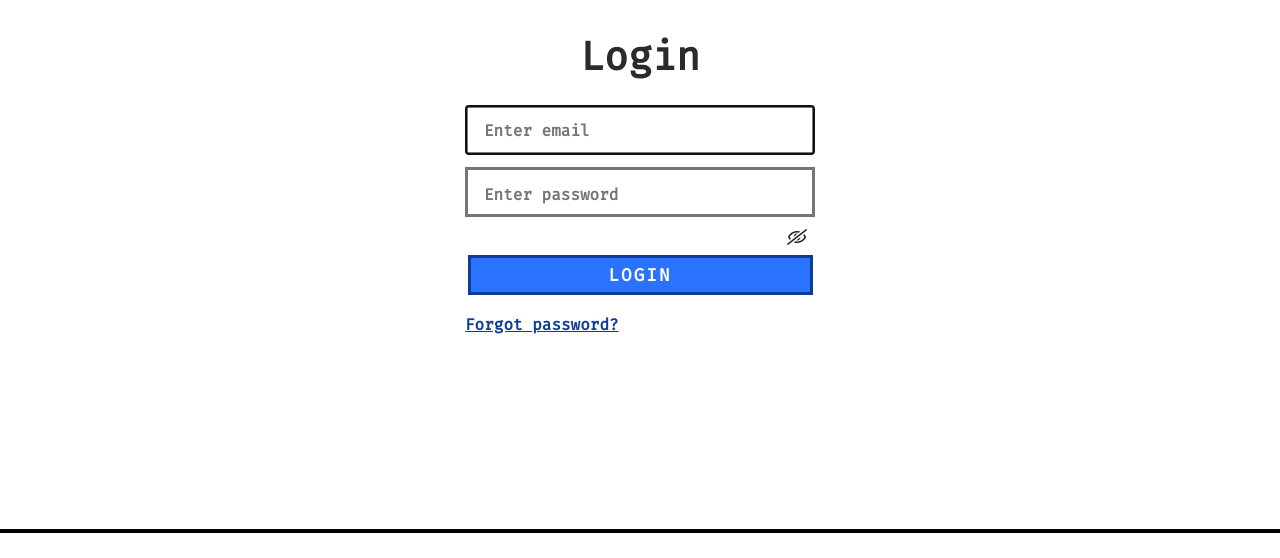
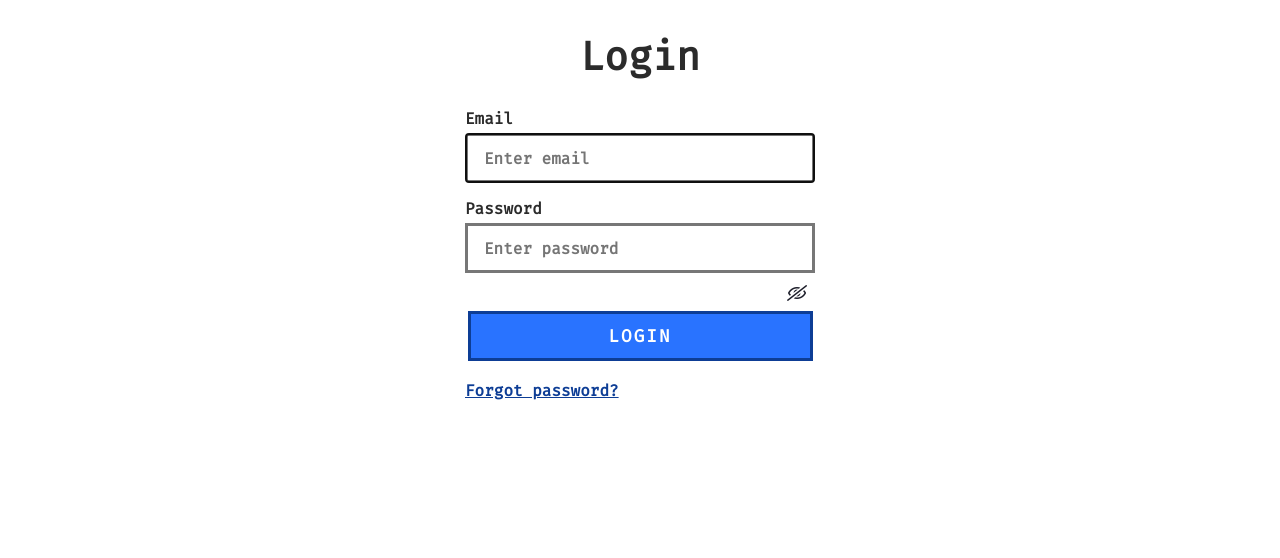
Before and after one commit to brandon-wallace/fstack-forum, a Flask app: page /login in a window 1280 px wide. Shown: the part 223-781 px from the top of the page. Run offline with Flask 2, Linux system fonts and the light colour scheme; some libraries are stand-ins or nearby versions.

Commit message:
Add labels
Added labels to input fields on sign up and login pages.

```diff
--- a/application/static/css/style.css
+++ b/application/static/css/style.css
@@ -294,7 +294,11 @@ form {
     text-align: center;
 }
 
-.input__field {
+label.input__field {
+    font-weight: bold;
+}
+
+input.input__field {
     width: 100%;
     font-size: 1rem;
     min-height: 50px;
@@ -416,7 +420,7 @@ form {
 
 .btn {
     width: 100%;
-    height: 40px;
+    height: 50px;
     display: block;
     cursor: pointer;
     min-width: 135px;
@@ -976,11 +980,10 @@ select {
 }
 
 .btn--cancel {
-    height: 40px;
     color: #0056FA;
     display: block;
     cursor: pointer;
-    font-size: 1rem;
+    font-size: 1.2rem;
     padding: .5rem 0;
     font-weight: bold;
     min-width: 130px;
@@ -999,6 +1002,7 @@ textarea {
     height: 280px;
     overflow: auto;
     min-width: 280px;
+    box-sizing: border-box;
 }
 
 .btn--outline {
--- a/application/templates/auth/login.html
+++ b/application/templates/auth/login.html
@@ -14,7 +14,9 @@
 
       {{ form.csrf_token }}
 
+      {{ displayField(form.email.label) }}
       {{ displayField(form.email, 'Enter email', autofocus=true) }}
+      {{ displayField(form.password.label) }}
       {{ displayField(form.password, 'Enter password', class='input__field password__field') }}
       <div class="form__password_toggle">
         <button type="button" aria-label="reveal password" class="eye__button" tabindex="-1">
--- a/application/templates/auth/signup.html
+++ b/application/templates/auth/signup.html
@@ -14,9 +14,13 @@
 
       {{ form.csrf_token }}
 
+      {{ displayField(form.username.label) }}
       {{ displayField(form.username, 'Username*', autofocus=true) }}
+      {{ displayField(form.email.label) }}
       {{ displayField(form.email, 'Enter email*') }}
+      {{ displayField(form.password.label) }}
       {{ displayField(form.password, 'Enter password*', class='input__field password__field') }}
+      {{ displayField(form.confirm_password.label) }}
       {{ displayField(form.confirm_password, 'Re-enter password*', class='input__field password__field') }}
       {{ form.submit(class='btn btn--solid') }}
       <p class="form__agreement">By clicking Sign Up, I agree to the FstackForum
```
